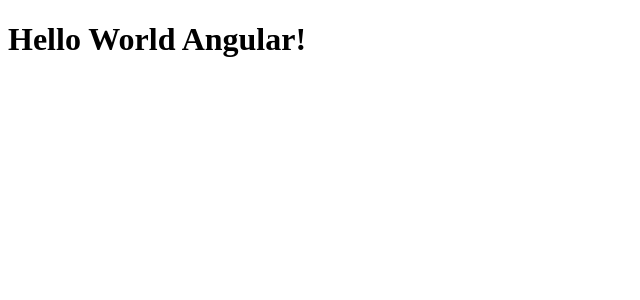
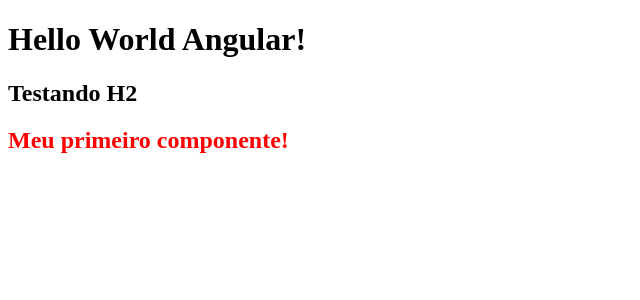
Before and after one commit to hbakergo/curso-angular-batisti, an Angular app: page / in a window 1280 px wide. Shown: the top 300 px of the page, without its empty margins (0-640 px from the left). Built offline with nearby package versions, Linux system fonts and the light colour scheme.

Commit message:
componentes

```diff
--- a/src/app/app.component.html
+++ b/src/app/app.component.html
@@ -1 +1,4 @@
 <h1>Hello World Angular!</h1>
+<h2>Testando H2</h2>
+
+<app-first-component></app-first-component>
--- a/src/app/app.module.ts
+++ b/src/app/app.module.ts
@@ -2,10 +2,12 @@
 import { BrowserModule } from '@angular/platform-browser';
 
 import { AppComponent } from './app.component';
+import { FirstComponentComponent } from './components/first-component/first-component.component';
 
 @NgModule({
   declarations: [
-    AppComponent
+    AppComponent,
+    FirstComponentComponent
   ],
   imports: [
     BrowserModule
--- /dev/null
+++ b/src/app/components/first-component/first-component.component.css
@@ -0,0 +1,3 @@
+h2 {
+  color: red;
+}
--- /dev/null
+++ b/src/app/components/first-component/first-component.component.html
@@ -0,0 +1 @@
+<h2>Meu primeiro componente!</h2>
--- /dev/null
+++ b/src/app/components/first-component/first-component.component.ts
@@ -0,0 +1,15 @@
+import { Component, OnInit } from '@angular/core';
+
+@Component({
+  selector: 'app-first-component',
+  templateUrl: './first-component.component.html',
+  styleUrls: ['./first-component.component.css']
+})
+export class FirstComponentComponent implements OnInit {
+
+  constructor() { }
+
+  ngOnInit(): void {
+  }
+
+}
--- a/src/index.html
+++ b/src/index.html
@@ -2,7 +2,7 @@
 <html lang="en">
 <head>
   <meta charset="utf-8">
-  <title>CursoAngularBatisti</title>
+  <title>Curso Angular Batisti</title>
   <base href="/">
   <meta name="viewport" content="width=device-width, initial-scale=1">
   <link rel="icon" type="image/x-icon" href="favicon.ico">
```
Also changed, not shown: 1 other file (tests, documents, lock files or other folders).
